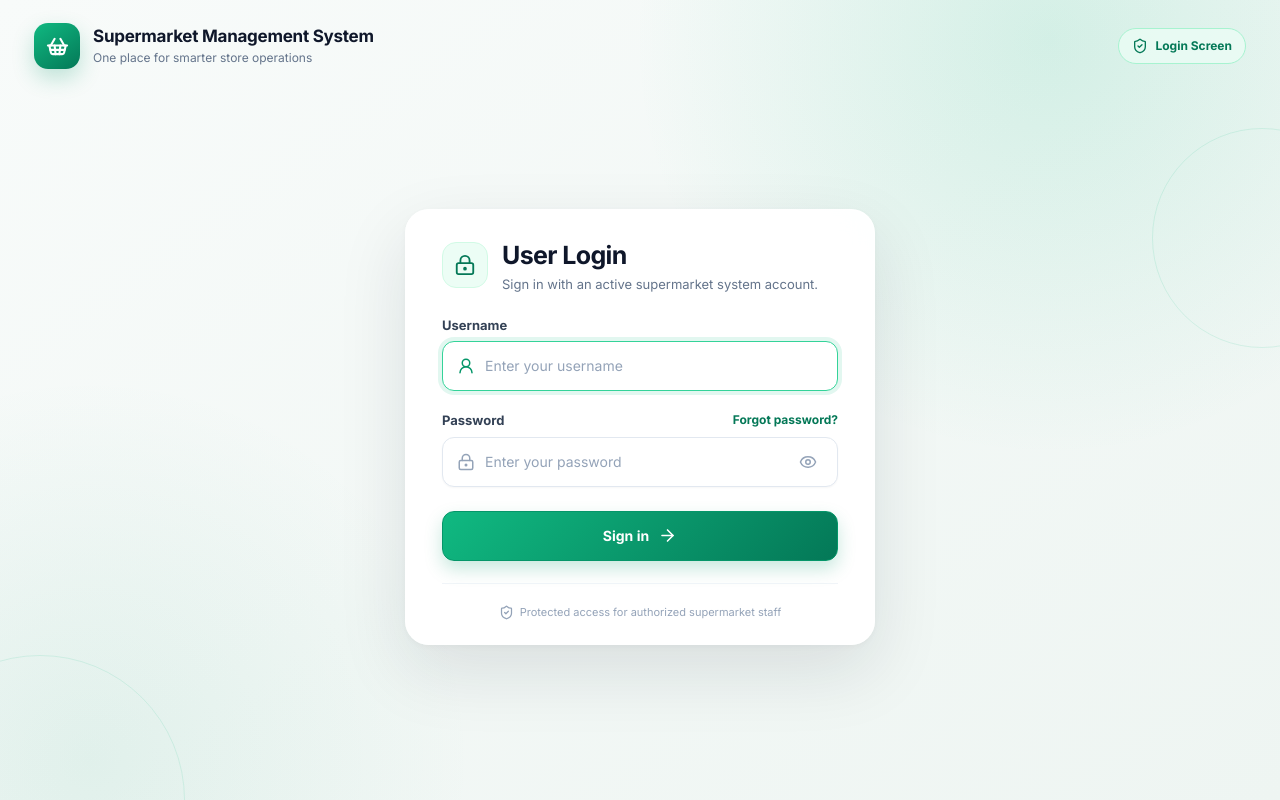
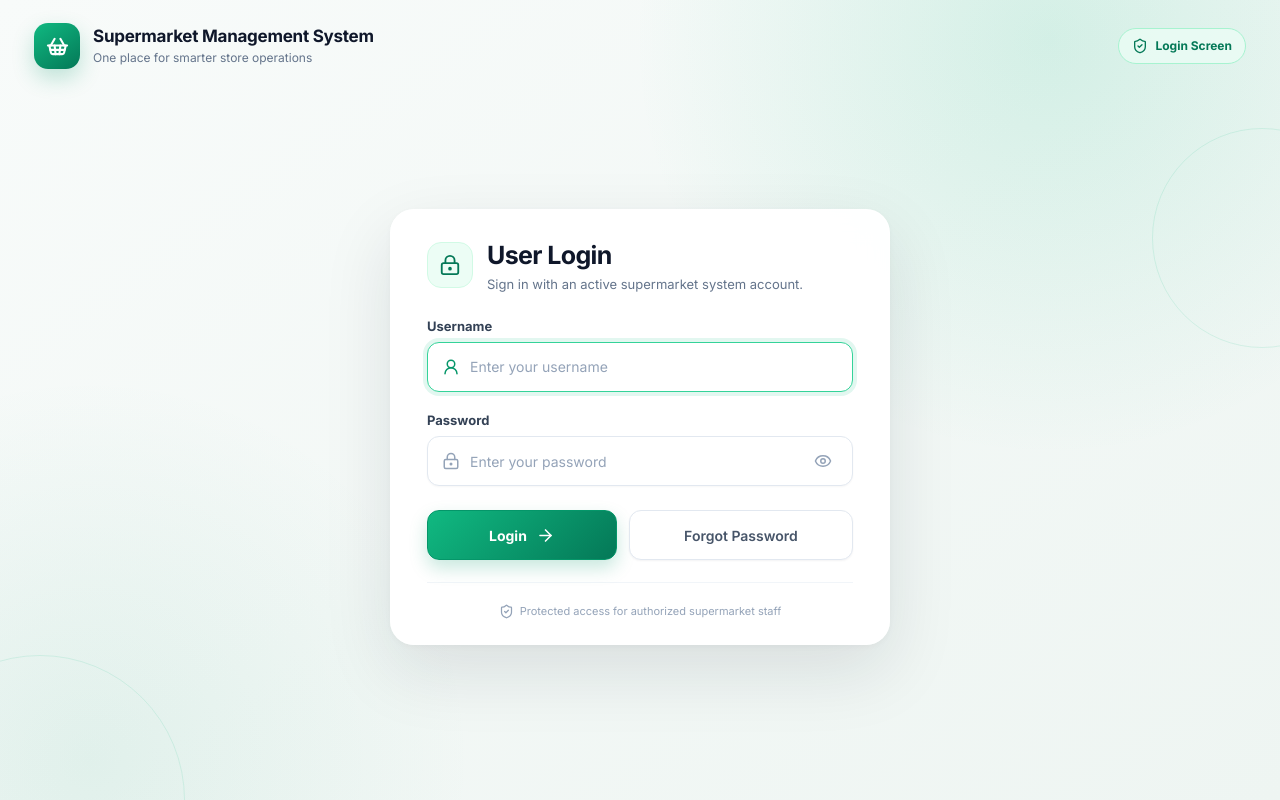
Before and after one commit to LuuDong2004/Supermarket_Management_MSS301, a React (Vite) app in the folder Supermarket_UI/: page /login in a window 1280 px wide. Built offline with nearby package versions, Linux system fonts and the light colour scheme.

Commit message:
Place login actions side by side

```diff
--- a/Supermarket_UI/src/index.css
+++ b/Supermarket_UI/src/index.css
@@ -381,7 +381,7 @@ input[type='radio'] {
 }
 
 .sms-login-card {
-  width: min(470px, 100%);
+  width: min(500px, 100%);
   border: 1px solid rgba(255, 255, 255, .92);
   border-radius: 24px;
   background: rgba(255, 255, 255, .96);
@@ -447,36 +447,6 @@ input[type='radio'] {
   line-height: 1.25;
 }
 
-.sms-login-label-row {
-  display: flex;
-  align-items: center;
-  justify-content: space-between;
-  gap: 16px;
-}
-
-.sms-login-label-row > button {
-  margin: 0 0 8px;
-  border: 0;
-  background: transparent;
-  padding: 0;
-  color: var(--sms-brand-dark);
-  font-size: 12px;
-  font-weight: 650;
-  cursor: pointer;
-}
-
-.sms-login-label-row > button:hover {
-  color: #065f46;
-  text-decoration: underline;
-  text-underline-offset: 3px;
-}
-
-.sms-login-label-row > button:focus-visible,
-.sms-login-password-toggle:focus-visible {
-  outline: 3px solid rgba(16, 185, 129, .2);
-  outline-offset: 2px;
-}
-
 .sms-login-input-wrap {
   display: flex;
   width: 100%;
@@ -540,6 +510,11 @@ input[type='radio'] {
   color: #475569;
 }
 
+.sms-login-password-toggle:focus-visible {
+  outline: 3px solid rgba(16, 185, 129, .2);
+  outline-offset: 2px;
+}
+
 .sms-login-error {
   display: flex;
   align-items: flex-start;
@@ -561,6 +536,9 @@ input[type='radio'] {
 }
 
 .sms-login-actions {
+  display: grid;
+  grid-template-columns: 1fr 1.18fr;
+  gap: 12px;
   margin-top: 24px;
 }
 
@@ -571,18 +549,32 @@ input[type='radio'] {
   align-items: center;
   justify-content: center;
   gap: 9px;
-  border: 1px solid var(--sms-brand);
+  border: 1px solid var(--sms-line);
   border-radius: 12px;
-  background: linear-gradient(135deg, #10b981, #047857);
-  color: #fff;
+  background: #fff;
+  color: #475569;
   font-size: 14px;
-  font-weight: 700;
-  box-shadow: 0 8px 18px rgba(5, 150, 105, .22);
+  font-weight: 600;
+  box-shadow: 0 1px 2px rgba(15, 23, 42, .05);
   cursor: pointer;
   transition: background-color .15s ease, border-color .15s ease, box-shadow .15s ease, transform .1s ease;
 }
 
 .sms-login-actions button:hover:not(:disabled) {
+  border-color: #a7f3d0;
+  background: #ecfdf5;
+  color: var(--sms-brand-dark);
+}
+
+.sms-login-actions button:first-child {
+  border-color: var(--sms-brand);
+  background: linear-gradient(135deg, #10b981, #047857);
+  color: #fff;
+  font-weight: 700;
+  box-shadow: 0 8px 18px rgba(5, 150, 105, .22);
+}
+
+.sms-login-actions button:first-child:hover:not(:disabled) {
   border-color: var(--sms-brand-dark);
   background: linear-gradient(135deg, #059669, #065f46);
   color: #fff;
--- a/Supermarket_UI/src/pages/auth/Login.jsx
+++ b/Supermarket_UI/src/pages/auth/Login.jsx
@@ -103,12 +103,7 @@ export default function Login() {
             </div>
 
             <div className="sms-login-field">
-              <div className="sms-login-label-row">
-                <label htmlFor="password">Password</label>
-                <button type="button" onClick={forgotPassword} disabled={loading}>
-                  Forgot password?
-                </button>
-              </div>
+              <label htmlFor="password">Password</label>
               <div className="sms-login-input-wrap">
                 <LockKeyhole size={18} aria-hidden="true" />
                 <input
@@ -146,8 +141,11 @@ export default function Login() {
 
             <div className="sms-login-actions">
               <button type="submit" disabled={loading}>
-                <span>{loading ? 'Signing in...' : 'Sign in'}</span>
+                <span>{loading ? 'Logging in...' : 'Login'}</span>
                 {!loading && <ArrowRight size={19} aria-hidden="true" />}
+              </button>
+              <button type="button" onClick={forgotPassword} disabled={loading}>
+                Forgot Password
               </button>
             </div>
           </form>
```
